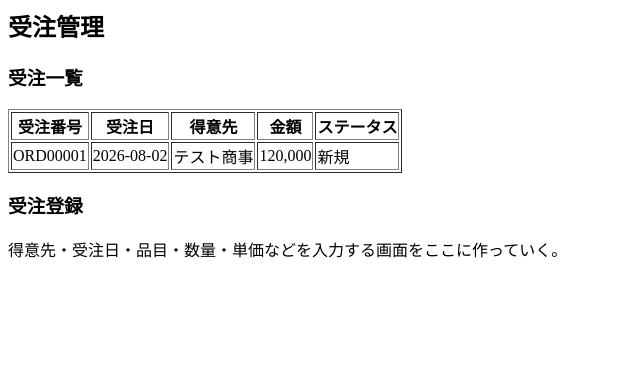
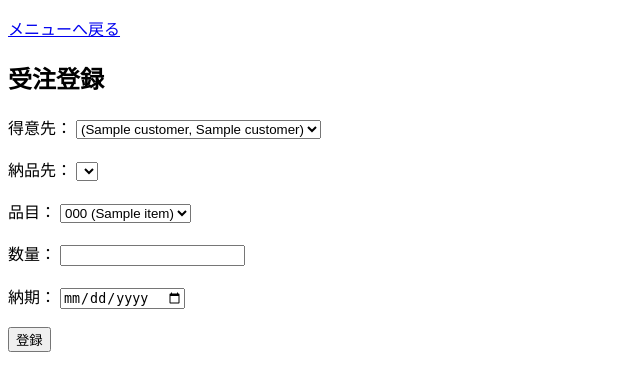
Before and after one commit to erp-mini-web/erp-mini, a Flask app: template templates/orders.html in a window 1280 px wide. Shown: the top 391 px of the page, without its empty margins (0-640 px from the left). Run offline with Flask 3, Linux system fonts and the light colour scheme; the template is opened without the code that fills it: most values are stand-ins (such as "Sample title", 1, 10 or a date in 2020); lists and menus that the app fills with data are empty.

Commit message:
Update orders.html

```diff
--- a/templates/orders.html
+++ b/templates/orders.html
@@ -1,22 +1,45 @@
-<h2>受注管理</h2>
+<!DOCTYPE html>
+<html lang="ja">
+<head>
+    <meta charset="UTF-8">
+    <title>受注登録</title>
+</head>
+<body>
 
-<h3>受注一覧</h3>
-<table border="1">
-    <tr>
-        <th>受注番号</th>
-        <th>受注日</th>
-        <th>得意先</th>
-        <th>金額</th>
-        <th>ステータス</th>
-    </tr>
-    <tr>
-        <td>ORD00001</td>
-        <td>2026-08-02</td>
-        <td>テスト商事</td>
-        <td>120,000</td>
-        <td>新規</td>
-    </tr>
-</table>
+<p><a href="/">メニューへ戻る</a></p>
 
-<h3>受注登録</h3>
-<p>得意先・受注日・品目・数量・単価などを入力する画面をここに作っていく。</p>
+<h2>受注登録</h2>
+
+<form method="POST">
+    <label>得意先：</label>
+    <select name="customer" required>
+        {% for c in customers %}
+        <option value="{{ c }}">{{ c }}</option>
+        {% endfor %}
+    </select><br><br>
+
+    <label>納品先：</label>
+    <select name="destination" required>
+        {% for d in customers[selected_customer].destinations %}
+        <option value="{{ d }}">{{ d }}</option>
+        {% endfor %}
+    </select><br><br>
+
+    <label>品目：</label>
+    <select name="item_code" required>
+        {% for code, item in items.items() %}
+        <option value="{{ code }}">{{ code }} ({{ item.name }})</option>
+        {% endfor %}
+    </select><br><br>
+
+    <label>数量：</label>
+    <input type="number" name="qty" required><br><br>
+
+    <label>納期：</label>
+    <input type="date" name="due" required><br><br>
+
+    <button type="submit">登録</button>
+</form>
+
+</body>
+</html>
```
